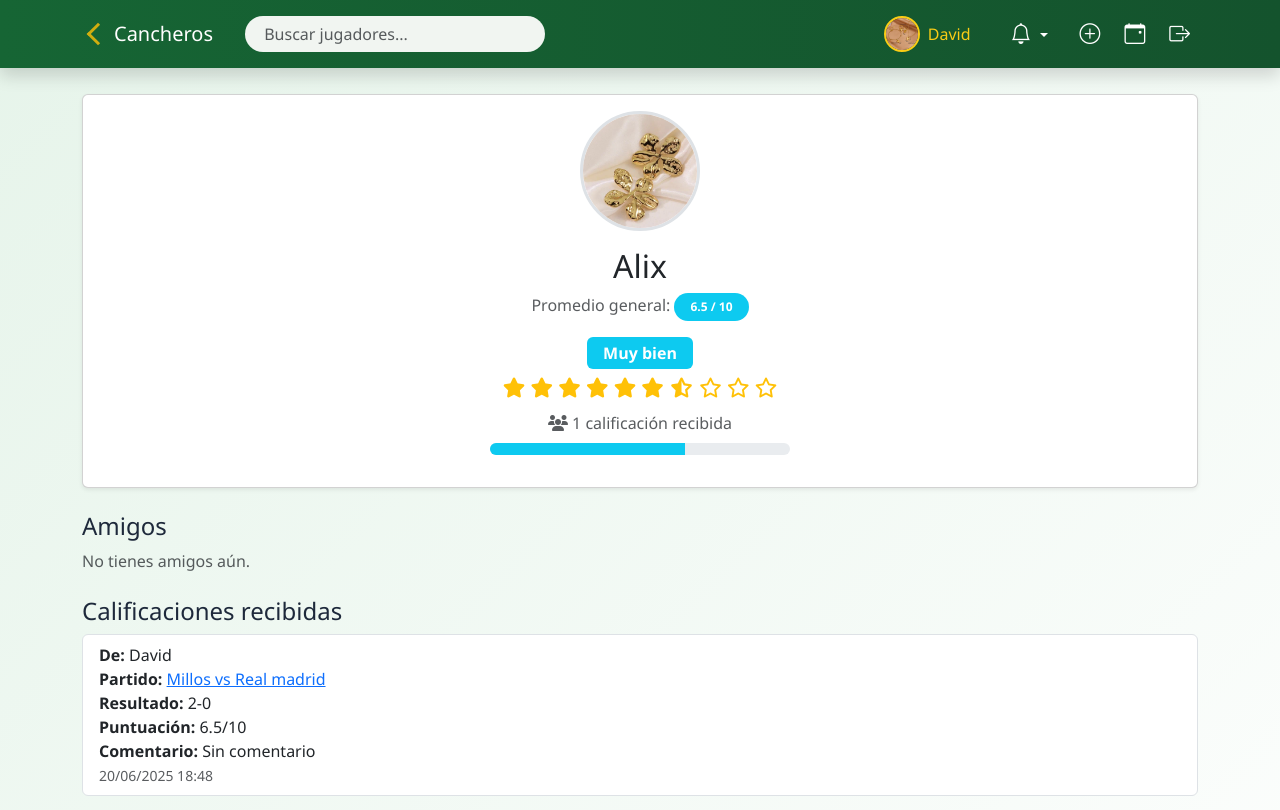
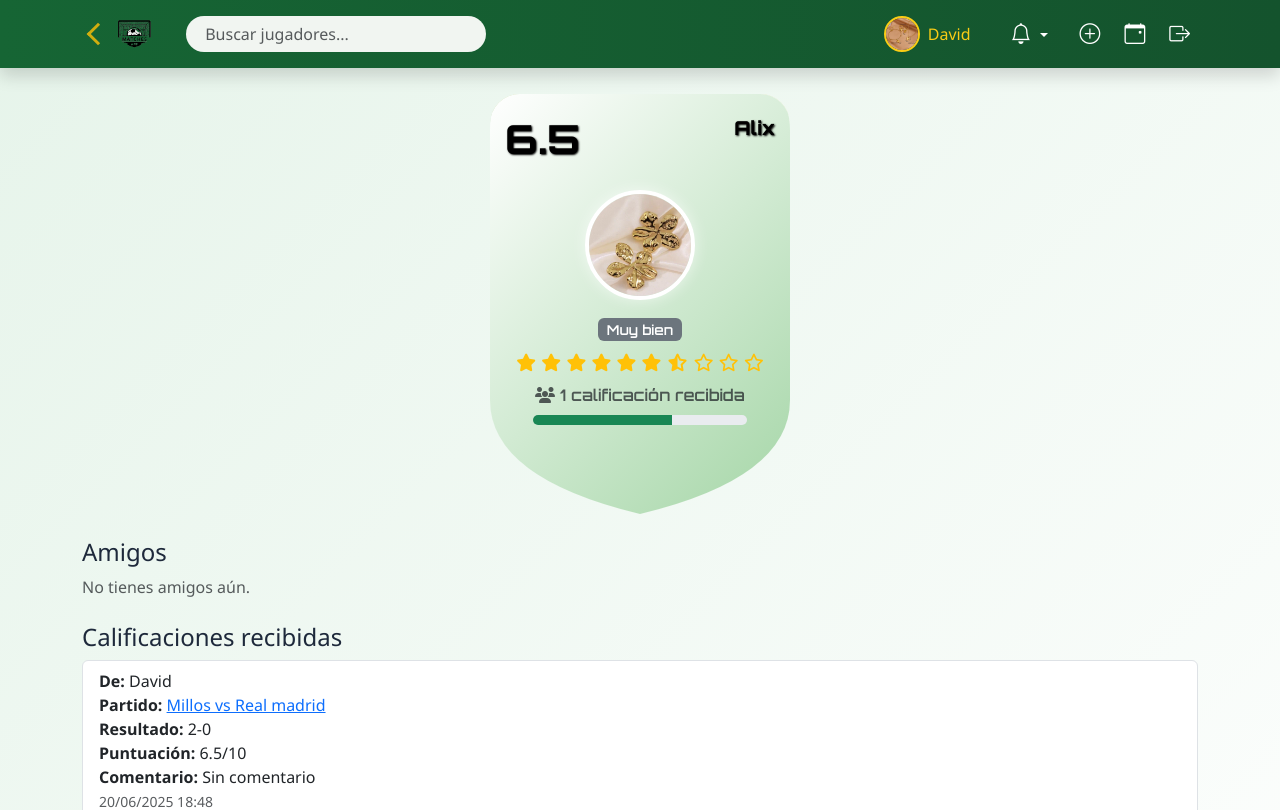
Before and after one commit to Attackg7/futbol_app, a Flask app: page /usuario/2 in a window 1280 px wide. Shown: the top 810 px of the page. Run offline with Flask 3, Linux system fonts and the light colour scheme; a user stored in the database is signed in.

Commit message:
cambios al perfil de usuario

```diff
--- a/app.py
+++ b/app.py
@@ -43,6 +43,7 @@ from datetime import datetime
 def inicio():
     error = None
     mode = request.form.get('mode', 'login')
+    next_page = request.args.get('next')  # ✅ Guarda la ruta original
 
     if request.method == 'POST':
         username = request.form['username']
@@ -52,6 +53,11 @@ def inicio():
             user = User.query.filter_by(username=username).first()
             if user and check_password_hash(user.password, password):
                 login_user(user)
+
+                # ✅ Redirige al enlace original si existe
+                if next_page:
+                    return redirect(next_page)
+
                 return redirect(url_for('index'))
             error = "Usuario o contraseña incorrectos"
 
@@ -77,6 +83,11 @@ def inicio():
 
     return render_template('inicio.html', error=error)
 
+@app.before_request
+def mostrar_mensaje_si_redirigido():
+    if not current_user.is_authenticated and request.endpoint == 'inicio':
+        if request.args.get('next'):
+            flash("Primero debes iniciar sesión para acceder a esa página.", "warning")
 
 
 @app.route('/eventos')
@@ -100,22 +111,24 @@ def index():
         cancelado_por_falta = False
         es_organizador = current_user.is_authenticated and current_user.id == partido.organizador_id
 
-        # 1. CANCELADO POR FALTA (<70%) Y ELIMINACIÓN A LOS 10 MIN
+        # ✅ CANCELADO POR FALTA (<70%) Y ELIMINACIÓN A LOS 10 MIN
         if not partido.cerrado and ha_empezado and porcentaje_actual < 0.7:
-            cancelado_por_falta = True
             if ha_pasado_10_min:
                 db.session.delete(partido)
                 db.session.commit()
-                continue  # partido eliminado, no mostrar
+                continue  # Partido eliminado, no mostrar
+            else:
+                partido.cancelado = True  # Marcar como cancelado
+                db.session.commit()
+                cancelado_por_falta = True
 
-        # 2. ELIMINACIÓN POR NO TENER RESULTADO A LAS 24 HORAS
+        # ✅ ELIMINACIÓN POR NO TENER RESULTADO A LAS 24 HORAS
         if not partido.cerrado and ha_empezado and partido.resultado is None and ha_pasado_24_horas:
-            # Eliminar también inscripciones (para que no aparezca en historial)
             for inscripcion in partido.inscripciones:
                 db.session.delete(inscripcion)
             db.session.delete(partido)
             db.session.commit()
-            continue  # partido eliminado, no mostrar
+            continue  # Partido eliminado, no mostrar
 
         # Mostrar botón de resultado 2 horas después
         puede_registrar_resultado = (
@@ -171,7 +184,7 @@ def index():
         porcentaje = datos['porcentaje_inscritos']
         ya_empezo = partido.fecha_hora <= now
 
-        if cancelado:
+        if cancelado or partido.cancelado:
             terminados.append(datos)
         elif partido.cerrado or partido.resultado:
             terminados.append(datos)
@@ -183,9 +196,6 @@ def index():
     datos_partidos = proximos + en_curso + terminados
 
     return render_template('index.html', datos_partidos=datos_partidos, now=now)
-
-
-
 
 
 ALLOWED_EXTENSIONS = {'png', 'jpg', 'jpeg', 'gif'}
@@ -257,6 +267,10 @@ def logout():
 def unirse_partido(partido_id):
     partido = Partido.query.get_or_404(partido_id)
 
+    if partido.cancelado:
+        flash("Este partido fue cancelado. Ya no puedes unirte.", "danger")
+        return redirect(url_for('index'))
+
     inscripcion_existente = Inscripcion.query.filter_by(user_id=current_user.id, partido_id=partido.id).first()
     if inscripcion_existente:
         flash('Ya estás inscrito en este partido.')
@@ -269,6 +283,8 @@ def unirse_partido(partido_id):
     equipo1_lleno = count_equipo1 >= partido.max_jugadores
     equipo2_lleno = count_equipo2 >= partido.max_jugadores
 
+
+
     if request.method == 'POST':
         equipo = request.form.get('equipo')
         if equipo not in [partido.equipo1, partido.equipo2]:
@@ -278,6 +294,8 @@ def unirse_partido(partido_id):
         if (equipo == partido.equipo1 and equipo1_lleno) or (equipo == partido.equipo2 and equipo2_lleno):
             flash(f'El equipo {equipo} ya tiene el cupo completo.')
             return redirect(url_for('unirse_partido', partido_id=partido.id))
+
+
 
         nueva_inscripcion = Inscripcion(user_id=current_user.id, partido_id=partido.id, equipo=equipo)
         db.session.add(nueva_inscripcion)
@@ -554,10 +572,9 @@ def perfil_usuario(user_id):
 
 
 
-ALLOWED_EXTENSIONS = {'png', 'jpg', 'jpeg', 'gif'}
-
 def allowed_file(filename):
-    return '.' in filename and filename.rsplit('.', 1)[1].lower() in ALLOWED_EXTENSIONS
+    allowed_extensions = {'png', 'jpg', 'jpeg', 'gif', 'webp'}
+    return '.' in filename and filename.rsplit('.', 1)[1].lower() in  allowed_extensions
 
 @app.context_processor
 def utility_processor():
@@ -913,19 +930,37 @@ def buscar_usuarios():
 def unirse_por_enlace(enlace_invitacion):
     partido = Partido.query.filter_by(enlace_invitacion=enlace_invitacion).first_or_404()
 
-    # Validar si ya está inscrito
+    # ❌ Si fue cancelado
+    if partido.cancelado:
+        return render_template(
+            "partido_bloqueado.html",
+            titulo="Partido cancelado",
+            mensaje="Este partido fue cancelado. Ya no puedes unirte.",
+            partido=partido
+        )
+
+    # ❌ Si está en curso
+    if partido.esta_en_curso():
+        return render_template(
+            "partido_bloqueado.html",
+            titulo="Partido en curso",
+            mensaje="Este partido ya está en curso. Ya no puedes unirte.",
+            partido=partido
+        )
+
+    # ✅ Si ya está inscrito, mostrar detalle
     ya_inscrito = Inscripcion.query.filter_by(user_id=current_user.id, partido_id=partido.id).first()
     if ya_inscrito:
         flash("Ya estás inscrito en este partido.")
         return redirect(url_for('detalle_partido', partido_id=partido.id))
 
-    # Si está cerrado, no se puede unir
+    # ✅ Si está cerrado, no permitir
     if partido.cerrado:
         flash("El partido ya fue cerrado.")
         return redirect(url_for('detalle_partido', partido_id=partido.id))
 
+    # ✅ Redirige al formulario de inscripción normal
     return redirect(url_for('unirse_partido', partido_id=partido.id))
-
 @app.route('/ajax/aceptar_invitacion/<int:invitacion_id>', methods=['POST'])
 @login_required
 def ajax_aceptar_invitacion(invitacion_id):
--- a/templates/base.html
+++ b/templates/base.html
@@ -371,8 +371,8 @@
         </a>
         {% endif %}
         <a class="navbar-brand" href="{{ url_for('index') if current_user.is_authenticated else url_for('inicio') }}">
-            <i class="bi bi-soccer-ball"></i> Cancheros
-        </a>
+    <img src="{{ url_for('static', filename='images/LogoMATCHES.png') }}" alt="Logo Cancheros" style="height: 40px;">
+</a>
         <button class="navbar-toggler" type="button" data-bs-toggle="collapse" data-bs-target="#mainNavbar"
                 aria-controls="mainNavbar" aria-expanded="false" aria-label="Menú">
             <span class="navbar-toggler-icon"></span>
--- a/templates/perfil_usuario.html
+++ b/templates/perfil_usuario.html
@@ -42,38 +42,24 @@
 {% set total_calificaciones = calificaciones | length %}
 
 <div class="container py-4">
-    <!-- Perfil -->
-    <div class="card text-center mb-4 shadow-sm">
-        <div class="card-body">
-            <div class="position-relative d-inline-block">
-                <img id="foto-perfil" src="{{ url_for('static', filename='profile_pics/' ~ usuario.foto_perfil) }}"
-                     class="rounded-circle border border-3" width="120" height="120" alt="Foto de perfil">
+    <div class="fifa-card-fut position-relative text-center mx-auto mb-4">
+        <div class="fut-rating">{{ '{:.1f}'.format(promedio_redondeado).rstrip('0').rstrip('.') }}</div>
+        <div class="fut-username">{{ usuario.username }}</div>
+
+        <img class="fut-photo" id="foto-perfil" src="{{ url_for('static', filename='profile_pics/' ~ usuario.foto_perfil) }}" alt="Foto">
+
         {% if current_user.id == usuario.id %}
-                    <label for="foto_input" class="position-absolute bottom-0 end-0 bg-white rounded-circle p-2 shadow"
-                           style="cursor: pointer;" title="Cambiar foto">
+        <label for="foto_input" class="fut-edit-icon" title="Cambiar foto">
             <i class="bi bi-camera-fill"></i>
         </label>
         <form id="form-foto" action="{{ url_for('subir_foto') }}" method="POST" enctype="multipart/form-data">
             <input type="file" name="foto_perfil" id="foto_input" accept="image/*" class="d-none">
         </form>
         {% endif %}
-            </div>
-            <h2 class="mt-3">{{ usuario.username }}</h2>
 
-            <!-- Promedio -->
-            <p class="mb-1">
-                <p class="text-muted mb-1">
-  Promedio general:
-  <span class="badge bg-{{ badge_class }} px-3 py-2 rounded-pill">
-    {{ '{:.1f}'.format(promedio_redondeado).rstrip('0').rstrip('.') }} / 10
-  </span>
-</p>
-</p>
-            </p>
-            <span class="badge bg-{{ badge_class }} fs-6 px-3 py-2 mb-1">{{ descripcion }}</span>
+        <div class="fut-description badge bg-secondary mt-2">{{ descripcion }}</div>
 
-            <!-- Estrellas visuales -->
-            <div class="text-warning fs-5 mb-2">
+        <div class="fut-stars text-warning">
             {% for i in range(1, 11) %}
                 {% if promedio_redondeado >= i %}
                     <i class="fa-solid fa-star"></i>
@@ -85,22 +71,20 @@
             {% endfor %}
         </div>
 
-            <!-- Total de calificaciones -->
-            <p class="text-muted mb-2">
+
+
+        <div class="text-muted mt-2">
             <i class="fa-solid fa-users"></i> {{ total_calificaciones }} calificación{{ total_calificaciones != 1 and 'es' or '' }} recibid{{ total_calificaciones != 1 and 'as' or 'a' }}
-            </p>
+        </div>
 
-            <!-- Barra de progreso -->
-            <div class="progress mx-auto mb-3" style="max-width: 300px; height: 12px;">
-                <div class="progress-bar bg-{{ badge_class }}" role="progressbar"
+        <div class="progress mx-auto mt-2" style="max-width: 80%; height: 10px;">
+            <div class="progress-bar bg-success" role="progressbar"
                  style="width: {{ promedio_redondeado * 10 }}%;" aria-valuenow="{{ promedio_redondeado * 10 }}"
                  aria-valuemin="0" aria-valuemax="100"></div>
         </div>
 
-            <div id="mensaje" class="alert alert-success d-none mt-3">Foto actualizada</div>
+        <div id="mensaje" class="alert alert-success d-none mt-2">Foto actualizada</div>
     </div>
-    </div>
-
     <!-- Solicitudes -->
     {% if current_user.id == usuario.id %}
     <div class="mb-4">
@@ -264,7 +248,115 @@
     </div>
 </div>
 
-<!-- JS para la foto -->
+<style>
+@import url('https://fonts.googleapis.com/css2?family=Orbitron:wght@600;800&display=swap');
+
+.fifa-card-fut {
+    width: 300px;
+    aspect-ratio: 5 / 7;
+    height: auto;
+    position: relative;
+    padding: 1rem;
+
+    /* FONDO DEGRADADO ELEGANTE BLANCO-VERDE CLARO */
+    background-image: linear-gradient(135deg, #ffffff, #a5d6a7);
+    background-size: cover;
+    background-position: center;
+    color: #000;
+    font-family: 'Orbitron', sans-serif;
+
+    /* MÁSCARA DE ESCUDO */
+    mask-image: url('/static/images/escudo_mask.svg');
+    -webkit-mask-image: url('/static/images/escudo_mask.svg');
+    mask-size: contain;
+    -webkit-mask-size: contain;
+    mask-position: center;
+    -webkit-mask-position: center;
+    mask-repeat: no-repeat;
+    -webkit-mask-repeat: no-repeat;
+
+    /* BORDE DORADO */
+
+    box-shadow: 0 10px 25px rgba(0, 0, 0, 0.3), 0 0 0 4px rgba(255, 215, 0, 0.3);
+    border-radius: 30px; /* ayuda a suavizar las esquinas si la máscara no recorta todo */
+    overflow: hidden;
+}
+
+
+.fut-rating {
+    position: absolute;
+    top: 15px;
+    left: 15px;
+    font-size: 2.5rem;
+    font-weight: 800;
+    text-shadow: 1px 1px 2px black;
+}
+
+.fut-username {
+    position: absolute;
+    top: 20px;
+    right: 15px;
+    font-size: 1.2rem;
+    font-weight: bold;
+    text-shadow: 1px 1px 2px black;
+}
+
+.fut-photo {
+    width: 110px;
+    height: 110px;
+    object-fit: cover;
+    border-radius: 50%;
+    border: 4px solid white;
+    margin: 80px auto 10px;
+    display: block;
+    box-shadow: 0 0 15px rgba(255,255,255,0.6);
+}
+
+.fut-edit-icon {
+    position: absolute;
+    top: 170px;
+    left: calc(50% + 40px);
+    background: #fff;
+    padding: 6px;
+    border-radius: 50%;
+    cursor: pointer;
+    box-shadow: 0 0 5px rgba(0,0,0,0.4);
+    color: #000;
+}
+
+.fut-description {
+    font-size: 0.85rem;
+    margin-top: 0.5rem;
+    font-weight: 600;
+}
+
+.fut-stars {
+    font-size: 1.1rem;
+    margin: 0.5rem 0;
+}
+
+.fut-stats {
+    position: absolute;
+    bottom: 25px;
+    width: 100%;
+    display: grid;
+    grid-template-columns: repeat(3, 1fr);
+    gap: 0.5rem;
+    font-size: 0.9rem;
+    text-align: center;
+    padding: 0 10px;
+}
+
+.fut-stats div {
+    background: rgba(255, 255, 255, 0.15);
+    border-radius: 8px;
+    padding: 0.5rem;
+    font-weight: bold;
+    box-shadow: inset 0 0 4px rgba(255, 255, 255, 0.3);
+}
+</style>
+
+<!-- JS para foto -->
 <script>
 const input = document.getElementById('foto_input');
 const img = document.getElementById('foto-perfil');
@@ -272,7 +364,12 @@
 const mensaje = document.getElementById('mensaje');
 
 input.addEventListener('change', () => {
-        const formData = new FormData(form);
+    const archivo = input.files[0];
+    if (!archivo) return;
+
+    const formData = new FormData();
+    formData.append('foto_perfil', archivo); // ← aseguramos que coincida con Flask
+
     fetch('{{ url_for("subir_foto") }}', {
         method: 'POST',
         body: formData
@@ -283,9 +380,11 @@
             img.src = `/static/profile_pics/${data.filename}?v=${data.timestamp}`;
             mensaje.classList.remove('d-none');
             setTimeout(() => mensaje.classList.add('d-none'), 2000);
+        } else {
+            console.error('Error del servidor:', data.error);
         }
-        });
+    })
+    .catch(err => console.error('Error de red:', err));
 });
 </script>
-
 {% endblock %}
```
Also changed, not shown: models.py (+7 -1 lines), templates/detalle_partido.html (+8 -8 lines), templates/partido_bloqueado.html (added, +22 -0 lines), futbol.db, static/images/LogoMATCHES.png (added), static/images/card_base_gold.png (added), static/images/escudo_mask.svg (added), static/profile_pics/user1_1750462467.webp (added), static/profile_pics/user2_1750445360.png (added). Lines whose indentation alone changed are shown as unchanged.
